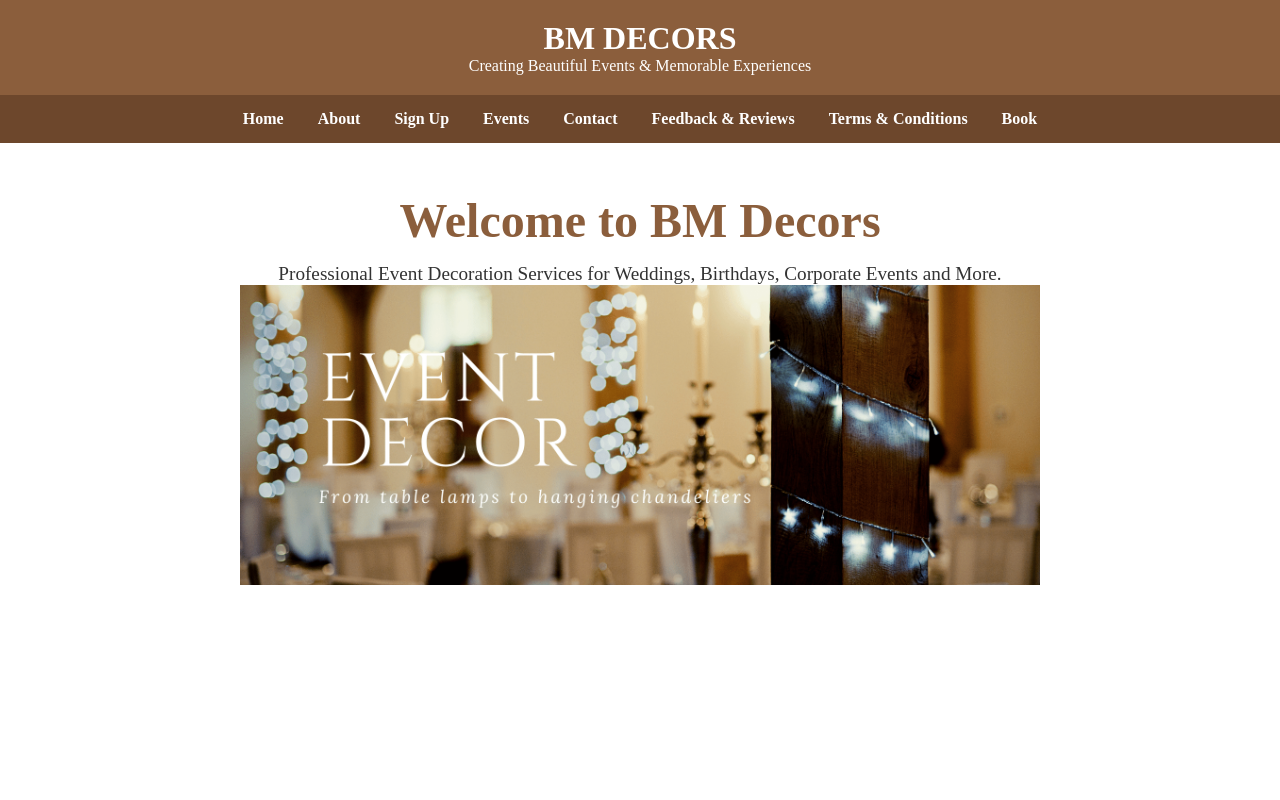
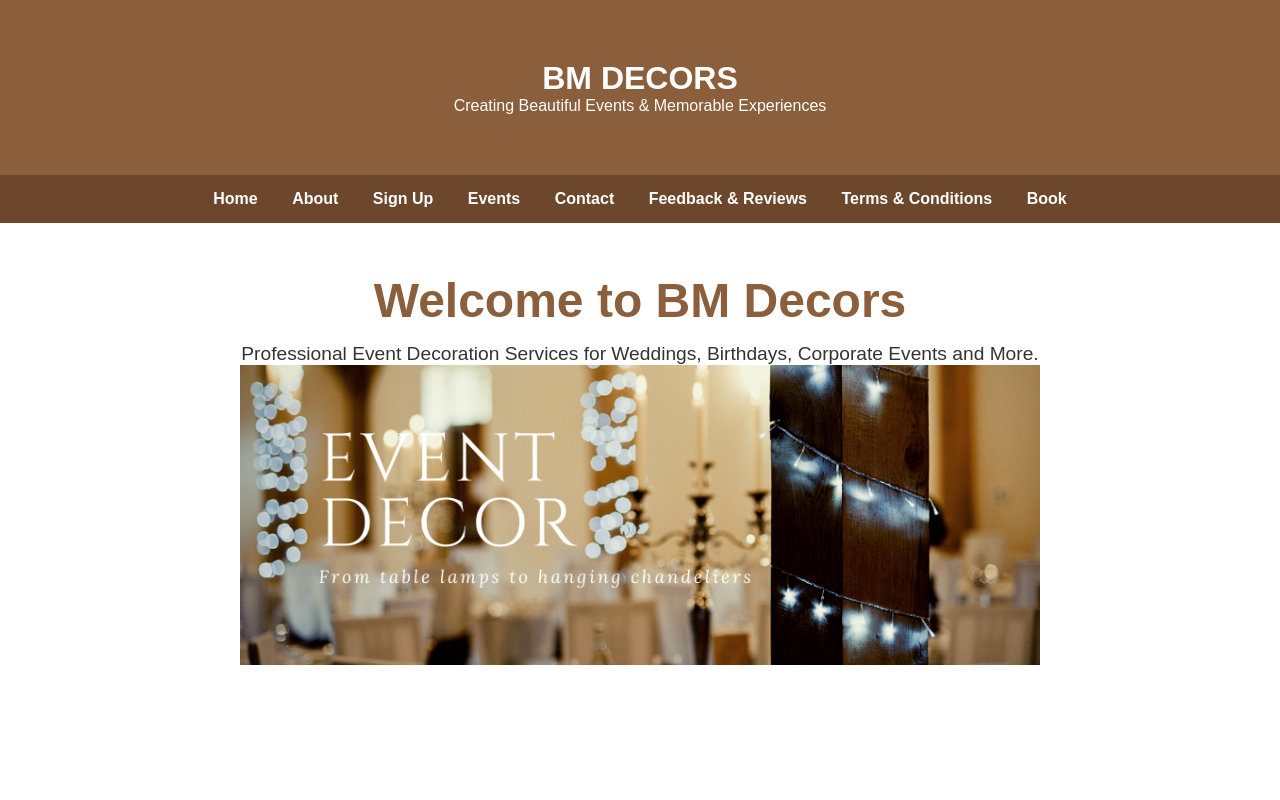
Before and after one commit to boitumelomolekane38-dot/index.html, a plain HTML site: page index.html in a window 1280 px wide. Shown: the top 800 px of the page. Drawn offline with Linux system fonts and the light colour scheme.

Commit message:
Update index.html

```diff
--- a/index.html
+++ b/index.html
@@ -10,7 +10,7 @@
     margin:0;
     padding:0;
     box-sizing:border-box;
-    font-family:Times New Roman, sans-serif;
+    font-family:Playfair Display, sans-serif;
 }
 
 body{
@@ -21,7 +21,7 @@ body{
 header{
     background:#8b5e3c;
     color:white;
-    padding:20px;
+    padding:60px;
     text-align:center;
 }
 
```
